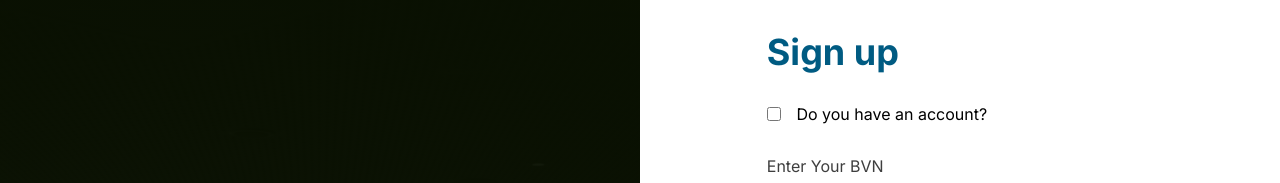
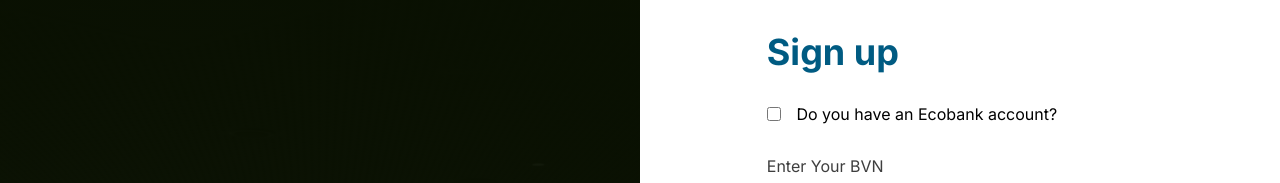
Before and after one commit to AgbajeOlayiwola/ElevateProd2, a Next.js app: page /Auth/SignUp in a window 1280 px wide. Shown: the top 183 px of the page. Built offline with nearby package versions, Linux system fonts and the light colour scheme.

Commit message:
profile form fix

```diff
--- a/components/ReusableComponents/Loginwith/index.js
+++ b/components/ReusableComponents/Loginwith/index.js
@@ -51,12 +51,13 @@ const LoginWith = ({
                     />
                 </div>
                 <div className={bankdets ? styles.show : styles.noShow}>
-                    <label>Passcode</label>
+                    <label>Expiry Date</label>
                     <br />
                     <input
-                        placeholder={'PASSCODE'}
+                        placeholder={''}
                         className={styles.passwordInput}
-                        type="password"
+                        type="month"
+
                         {...register('password', {
                             required: true
                         })}
--- a/pages/Auth/SignUp/index.js
+++ b/pages/Auth/SignUp/index.js
@@ -145,7 +145,7 @@ const Signup = ({ type }) => {
                                             );
                                         }}
                                     />
-                                    <label>Do you have an account?</label>
+                                    <label>Do you have an Ecobank account?</label>
                                 </div>
                             </div>
                             {/* /* "handleSubmit" will validate your inputs before invoking
@@ -293,7 +293,7 @@ const Signup = ({ type }) => {
                                                 );
                                             }}
                                         />
-                                        <label>Do you have an account?</label>
+                                        <label>Do you have an Ecobank account?</label>
                                     </div>
                                 </div>
                             </div>
--- a/pages/Onboarding/ProfileSetup/index.js
+++ b/pages/Onboarding/ProfileSetup/index.js
@@ -109,7 +109,7 @@ const ProfileSetup = () => {
                                         : { color: '#ffffff' }
                                 }
                             >
-                                Yes
+                                No
                             </p>
                         </span>
                         <span
@@ -129,7 +129,7 @@ const ProfileSetup = () => {
                                         : { color: '#a5a5a5' }
                                 }
                             >
-                                No
+                                Yes
                             </p>
                         </span>
                     </div>
```
